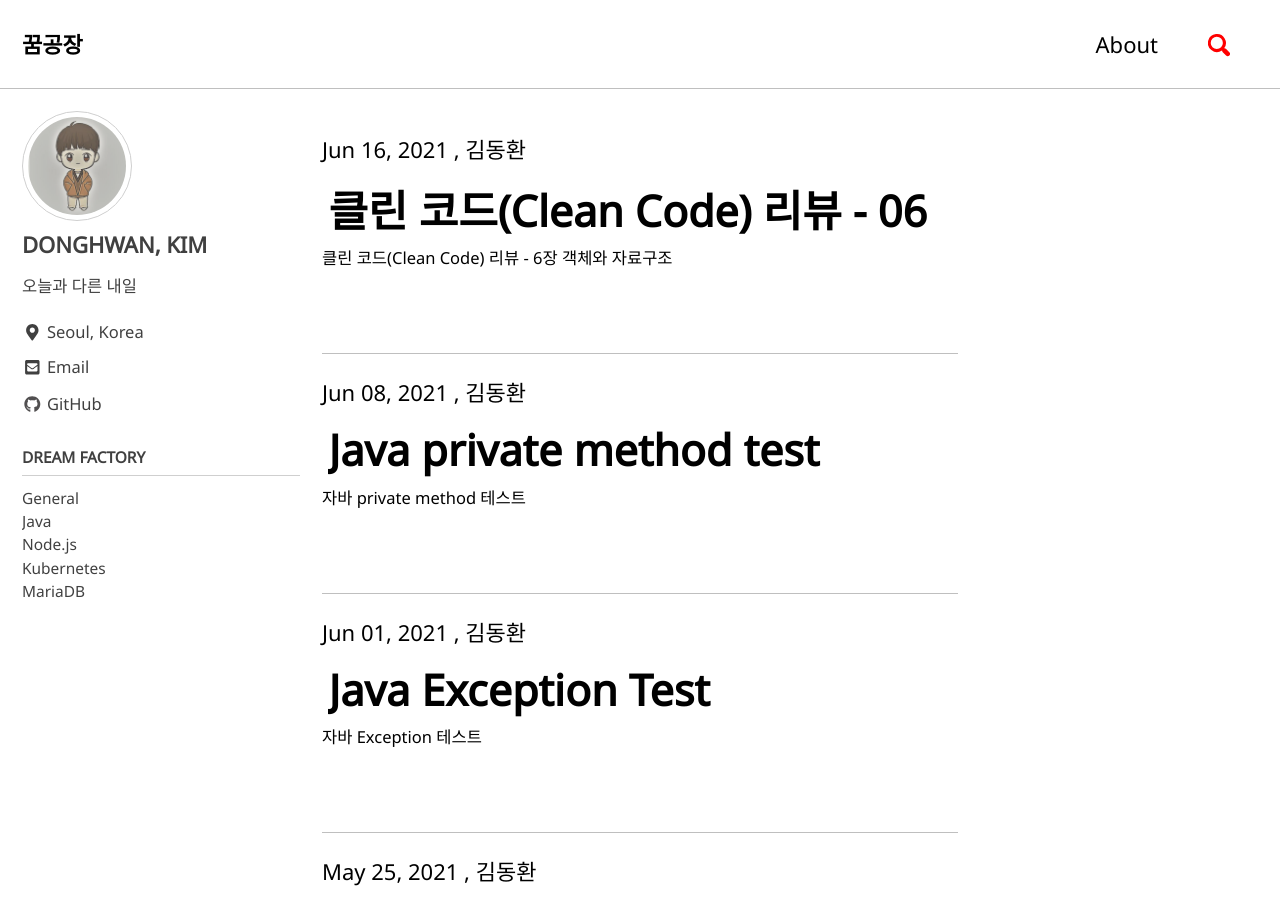
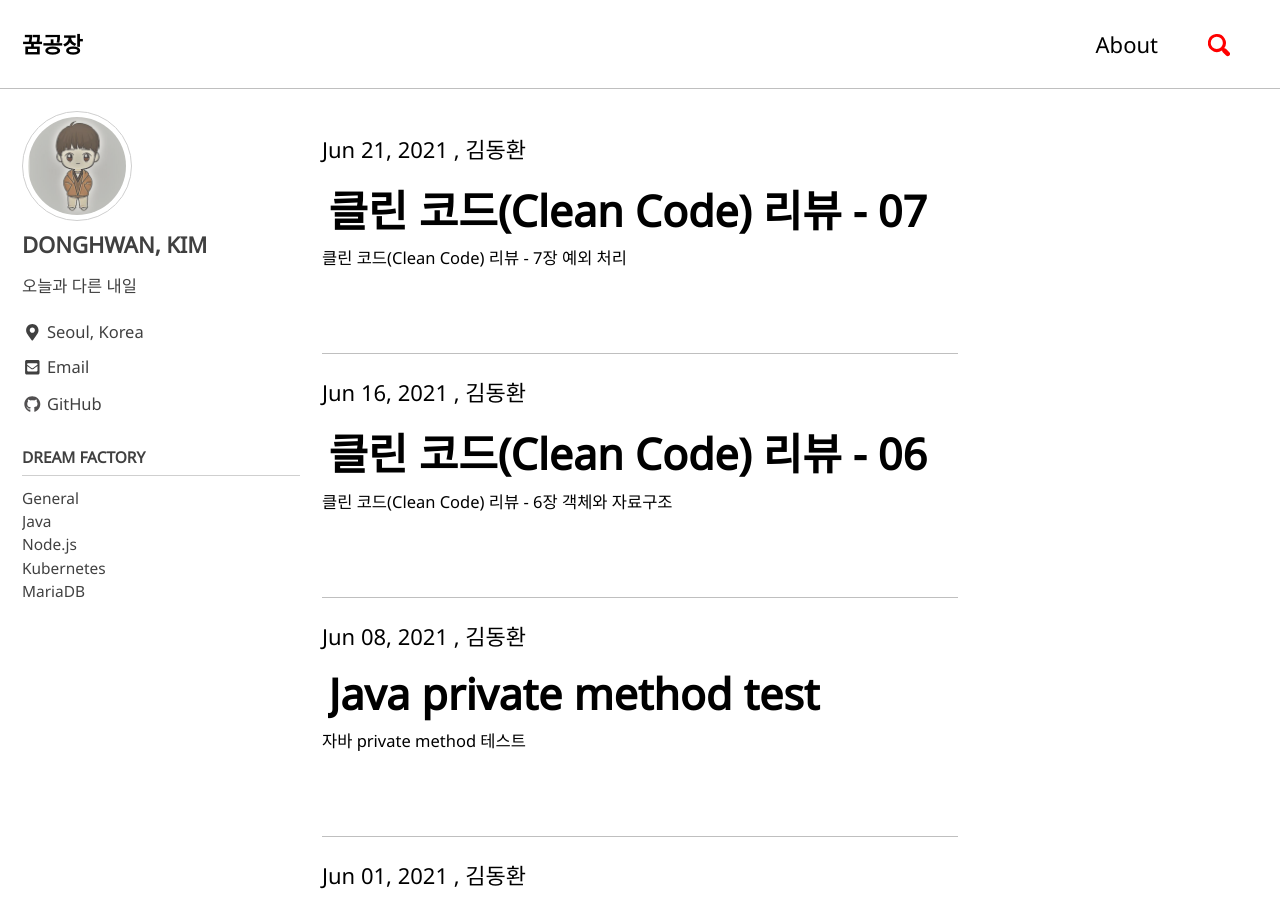
Before and after one commit to yearnlune/yearnlune.github.io, a Jekyll site: the page built from index.html, in a window 1280 px wide and 900 px high. Built offline with Jekyll 4.4.1, drawn with Linux system fonts in a browser that asks for light colours; cached includes are drawn as plain includes; the list of posts is cut into pages by our own code; part of the change alters nothing that is shown.

Commit message:
feat: Posted 'cleancode-07'

````diff
--- a/_posts/2021-06-21-books-cleancode-07.md
+++ b/_posts/2021-06-21-books-cleancode-07.md
@@ -7,15 +7,17 @@ title: 클린 코드(Clean Code) 리뷰 - 07
 date: 2021/06/21
 author: 김동환
 description: 클린 코드(Clean Code) 리뷰 - 7장 예외 처리
-disabled: true
+disabled: false
 categories:
   - general
 ---
 
 
+# 오류 처리
+
 ## 오류 코드보다는 예외를 사용하라
 
-예전에는 예외를 지원하지 않는 프로그래밍 언어가 많았다. 하지만 요새 대부분의 프로그래밍 언어들은 예외를 지원한다. 그렇기에 함수 호출자에게 오류 코드를 반환하는 방법은 자칫 복잡해질 수 있다. 또한 비즈니스 로직과 함께 뒤섞일 수도 있다. 그렇기에 예외를 던지거나 처리하는 방법이 좋다.
+예전에는 예외를 지원하지 않는 프로그래밍 언어가 많았다. 하지만 요새 대부분의 프로그래밍 언어들은 예외를 지원한다. 그렇기에 함수 호출자에게 오류 코드를 반환하는 방법은 자칫 복잡해질 수 있다. 또한, 비즈니스 로직과 함께 뒤섞일 수도 있다. 그렇기에 예외를 던지거나 처리하는 방법이 좋다.
 
 ## Try-Catch-Finally 문부터 작성하라
 
@@ -24,27 +26,27 @@ try블록에서 어느 시점에서든 중단되면 catch블록으로 넘어간
 ```java
 @EventListener
 public void handleOrder(OrderEvent event) {
-    try {
-        //...
-        validate(event);
-        //...
-    } catch (UnAuthroizedTokenException e) {
-        publisher.publish(new UnAuthroizedTokenEvent(e));
-    } catch (OrderNotFoundException e) {
-        publisher.publish(new OrderNotFoundEvent(e));
-    }
+	try {
+		//...
+		validate(event);
+		//...
+	} catch (UnAuthroizedTokenException e) {
+		publisher.publish(new UnAuthroizedTokenEvent(e));
+	} catch (OrderNotFoundException e) {
+		publisher.publish(new OrderNotFoundEvent(e));
+	}
 }
 ```
 
 ## 미확인 예외를 사용하라
 
-자바에서 확인된 예외(checked exception)를 활용하여 예외를 처리하는 것은 때로는 유용할 지도 모른다. 하지만 확인된 예외를 던져 처리를 한다면 그 메서드를 호출하는 상위 메서드들은 확인된 예외들을 던져야한다. 만약 새로운 예외를 추가한다면 상위 메서드를 모두 고쳐야 한다. 최하위해서 던지는 예외를 상위 메서드들이 알아야 하므로 캡슐화가 깨진다.
+자바에서 확인된 예외(checked exception)를 활용하여 예외를 처리하는 것은 때로는 유용할지도 모른다. 하지만 확인된 예외를 던져 처리를 한다면 그 메서드를 호출하는 상위 메서드들은 확인된 예외들을 던져야한다. 만약 새로운 예외를 추가한다면 상위 메서드를 모두 고쳐야 한다. 최하위 메서드에서 던지는 예외를 상위 메서드들이 알아야 하므로 캡슐화가 깨진다.
 
-C#, C++, 파이썬, 루비 등은 확인된 예외를 지원하지 않는다. 하지만 자바와 같이 안정적인 SW를 구현하기에 무리가 없다. 즉 확인된 오류를 사용하여 생기는 이익과 불이익을 고려해야 한다. 하지만 확인된 오류를 사용함으로써 생기는 의존성이라는 비용은 이익보다 대체로 크다.
+C#, C++, 파이썬, 루비 등은 확인된 예외를 지원하지 않는다. 하지만 자바와 같이 안정적인 소프트웨어를 구현하기에 무리가 없다. 즉 확인된 오류를 사용하여 생기는 이익과 불이익을 고려해야 한다. 하지만 확인된 오류를 사용함으로써 생기는 의존성이라는 비용은 이익보다 대체로 크다.
 
 ## null을 반환하지 마라
 
-메서드가 null을 반환한다면 호출하는 부분에서는 매번 호출한 값이 null인지를 판단해야한다. 만약 null 확인을 빼먹는다면 NullPointerException이 발생할 것이다. 그렇기에 null보다는 예외를 던지거나 초기화된 값을 반환하는 것이 낫다.
+메서드가 null을 반환한다면 호출하는 부분에서는 매번 호출한 값이 null인지를 판단해야 한다. 만약 null 확인을 빼먹는다면 NullPointerException이 발생할 것이다. 그렇기에 null보다는 예외를 던지거나 초기화된 값을 반환하는 것이 낫다.
 
 ```java
 // BAD CASE
@@ -64,6 +66,42 @@ public void registerItem(Item item) {
 public void getItems() {
 	List<Item> items;
 	// ...
-	****return Optional.of(items).orElse(Collections.emptyList());
+	****return Optional.ofNullable(items).orElse(Collections.emptyList());
 }
 ```
+
+## null을 전달하지 마라
+
+정상적인 인수로 null을 기대하는 API가 아니라면 최대한 메서드로 null을 전달하는 코드는 피해야 한다.
+
+```java
+public double xProjection(Point p1, Point p2) {
+	return (p2.x - p1.x) * 1.5;
+}
+```
+
+만약 인수가 null을 전달한다면 `NullPointerException` 이 발생한다.
+
+```java
+// CASE #1 Exception
+public double xProjection(Point p1, Point p2) {
+   if (p1 == null || p2 == null) {
+      throw InvalidArgumentException("Invalid argument for MetricsCalculator.xProjection");
+   }
+
+	return (p2.x - p1.x) * 1.5;
+}
+
+// CASE #2 assert
+public double xProjection(Point p1, Point p2) {
+	assert p1 != null : "p1 should not be null";
+	assert p2 != null : "p2 should not be null";
+
+	return (p2.x - p1.x) * 1.5;
+}
+```
+
+
+# 결론
+
+프로그래밍 개발을 할 때 오류처리를 하는 것은 중요하다. 하지만 오류 처리로 인해 비즈니스 로직과 혼합되어 유지 보수하는 데 어려움을 겪을 수 있다. 최대한 비즈니스 로직과 오류 처리를 분리하여 클린 코드를 작성해야 한다.
````
